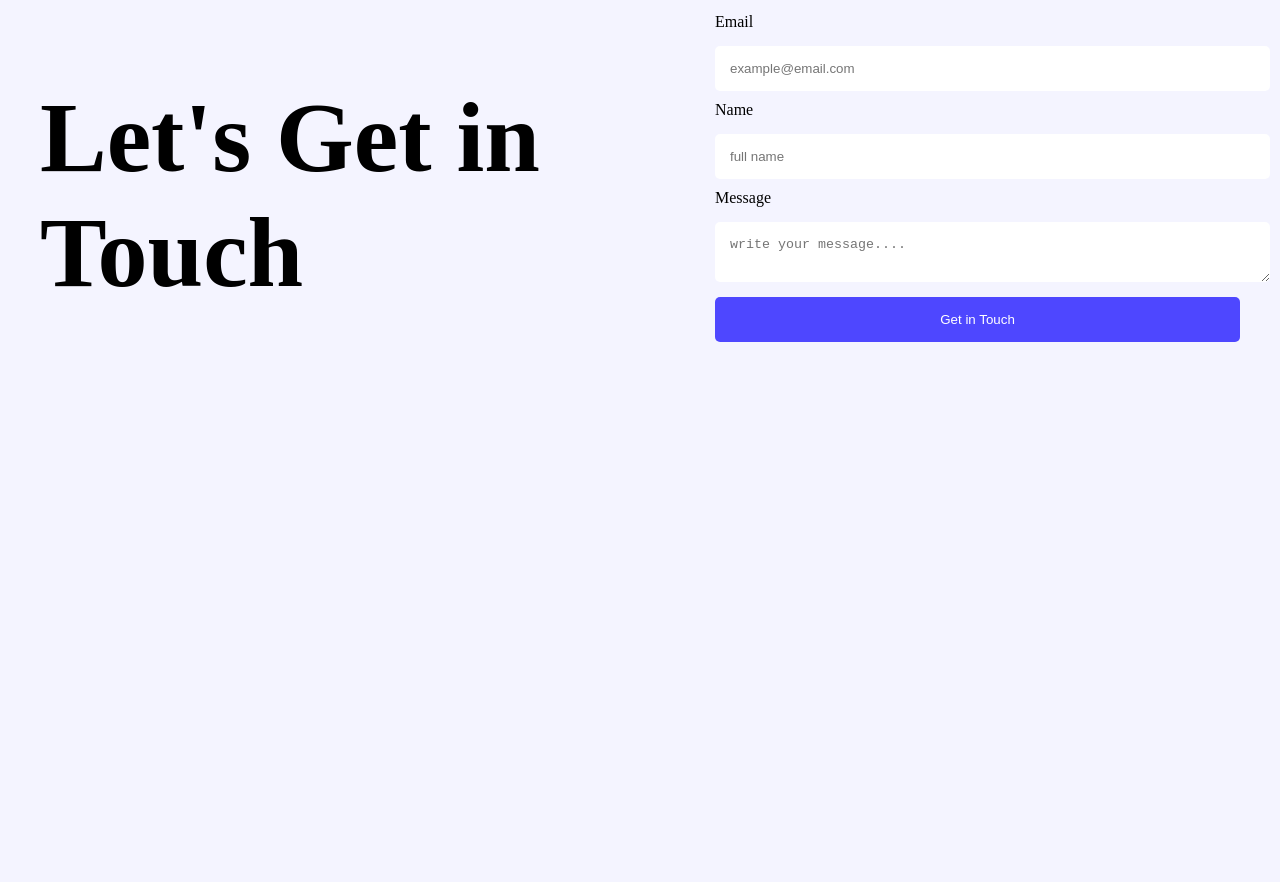
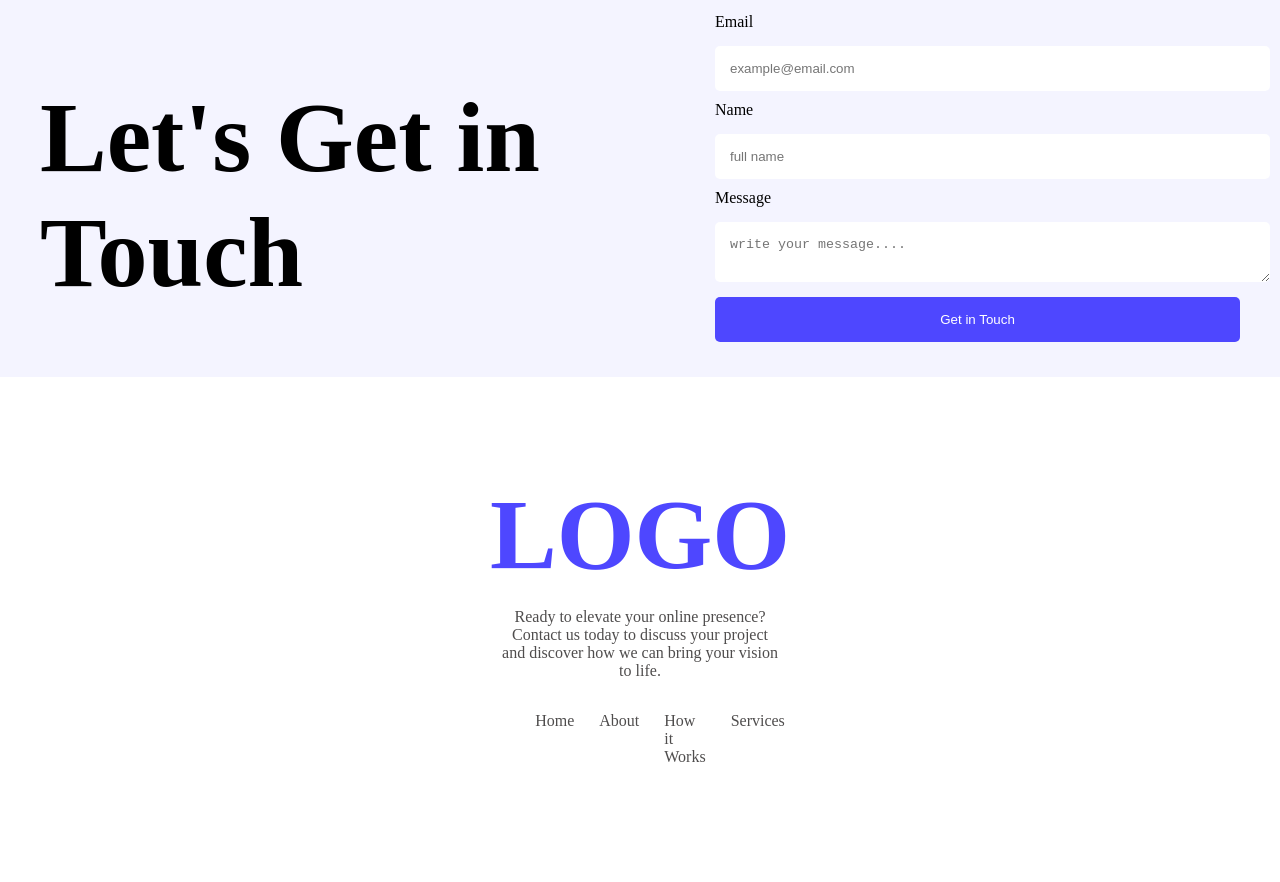
Before and after one commit to Alif0007/Assignment-1, a plain HTML site: page B12A01-landing-launchpad/index.html in a window 1280 px wide. Shown: the part 2127-3009 px from the top of the page. Before the commit the page ends 2504 px from the top, so only its background shows below. Drawn offline with Linux system fonts and the light colour scheme.

Commit message:
Footer and Hover Done

```diff
--- a/B12A01-landing-launchpad/index.html
+++ b/B12A01-landing-launchpad/index.html
@@ -152,8 +152,25 @@
          </div>
 
 
+    </main>
+         <!-- FOOTER SECTION -->
 
-    </main>
+         <footer class="footer-style">
+            <h1>
+                LOGO
+            </h1>
+            <p>
+                Ready to elevate your online presence? Contact us today to discuss your project and discover how we can bring your vision to life.
+            </p>
+            <ul>
+                <li><a href="#">Home</a></li>
+                <li><a href="#">About</a></li>
+                <li><a href="#">How it Works</a></li>
+                <li><a href="#">Services</a></li>
+
+            </ul>
+         </footer>
+
 
 
 
--- a/B12A01-landing-launchpad/style.css
+++ b/B12A01-landing-launchpad/style.css
@@ -5,6 +5,7 @@ background-color: #4d47ff0f;
 main{
      max-width: 1200px;
     margin:0 auto;
+
 
 }
 
@@ -35,10 +36,12 @@ header{
     color: white;
     border: none;
     width: fit-content;
-
-
+    cursor: pointer;
+    transition: 0.6s;
 
 }
+
+.btn:hover {background-color: #85838d}
 .banner{
     padding: 120px;
     display: flex;
@@ -162,3 +165,36 @@ header{
     border-radius: 5px;
     padding: 15px;
 }
+
+.footer-style{
+    padding: 100px 500px;
+    background-color: white;
+    display: flex;
+    flex-direction: column;
+    align-items: center;
+}
+
+.footer-style h1{
+    font-size: 100px;
+    color: #4E47FF;
+    margin: 0;
+}
+.footer-style p{
+    text-align: center;
+    color: rgb(79, 77, 77);
+
+
+}
+.footer-style ul{
+    display: flex;
+    gap: 25px;
+}
+
+.footer-style ul li{
+    list-style: none;
+}
+.footer-style ul a{
+    text-decoration: none;
+    color: rgb(79, 77, 77);
+
+}
```
